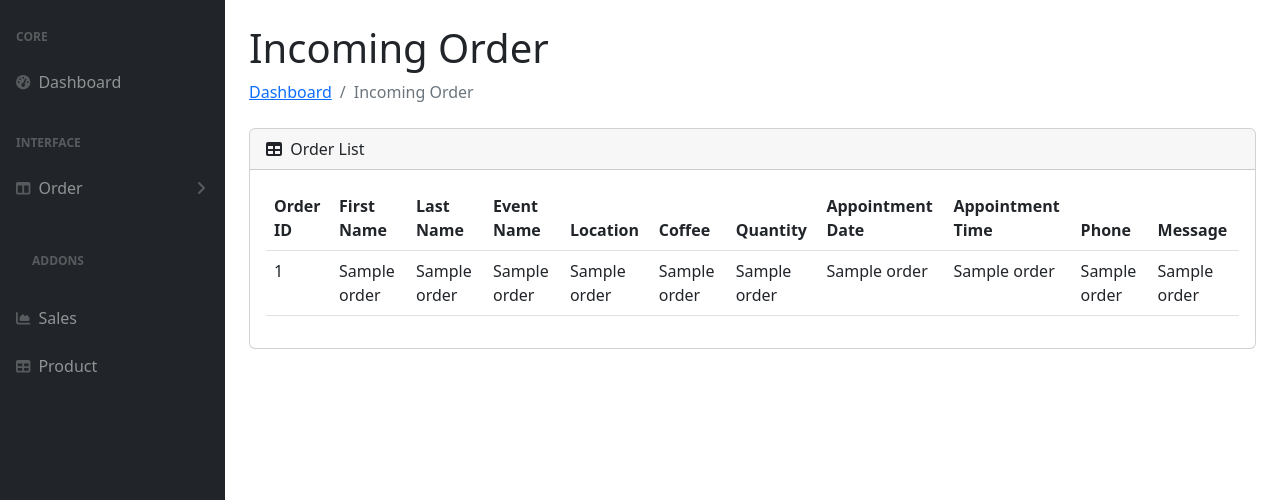
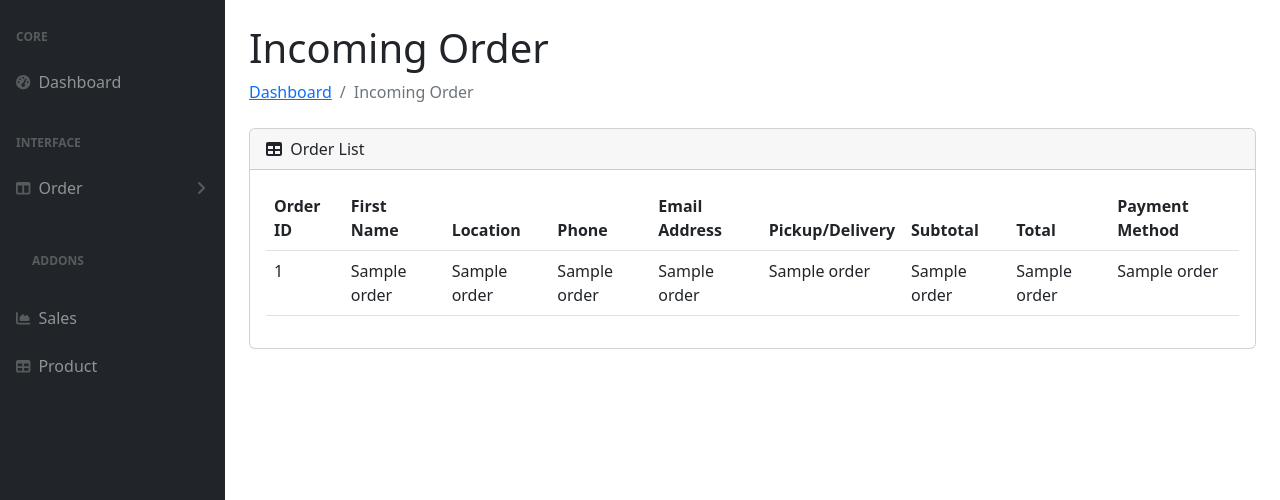
Before and after one commit to TahfizHanapi/AdminNescafeUUM, a Flask app: template Admin NescafeHubUUM/templates/incomingOrder.html in a window 1280 px wide. Shown: the part 56-556 px from the top of the page. Run offline with Flask 3, Linux system fonts and the light colour scheme; the template is opened without the code that fills it: most values are stand-ins (such as "Sample title", 1, 10 or a date in 2020); some libraries are stand-ins or nearby versions.

Commit message:
added database for incomingOrder.html

```diff
--- a/Admin NescafeHubUUM/app.py
+++ b/Admin NescafeHubUUM/app.py
@@ -100,7 +100,7 @@ def incomingorder():
     cursor = connection.cursor()
 
     # Fetch the data from the database
-    cursor.execute("SELECT id, first_name, last_name, event_name, location, coffee, quantity, appointment_date, appointment_time, phone, message FROM bookings")
+    cursor.execute("SELECT id, first_name, location, phone, email_address, pickup_delivery, subtotal, total, payment_method, terms_conditions, delivery FROM orders")
     orders = cursor.fetchall()
 
     # Print the value of orders for debugging
--- a/Admin NescafeHubUUM/templates/incomingOrder.html
+++ b/Admin NescafeHubUUM/templates/incomingOrder.html
@@ -96,15 +96,13 @@
         <tr>
             <th>Order ID</th>
             <th>First Name</th>
-            <th>Last Name</th>
-            <th>Event Name</th>
             <th>Location</th>
-            <th>Coffee</th>
-            <th>Quantity</th>
-            <th>Appointment Date</th>
-            <th>Appointment Time</th>
             <th>Phone</th>
-            <th>Message</th>
+            <th>Email Address</th>
+            <th>Pickup/Delivery</th>
+            <th>Subtotal</th>
+            <th>Total</th>
+            <th>Payment Method</th>
         </tr>
     </thead>
     <tbody>
@@ -119,12 +117,12 @@
             <td>{{ order[6] }}</td>
             <td>{{ order[7] }}</td>
             <td>{{ order[8] }}</td>
-            <td>{{ order[9] }}</td>
-            <td>{{ order[10] }}</td>
         </tr>
         {% endfor %}
     </tbody>
 </table>
+
+
                                 </div>
                             </div>
                         </div>
```
